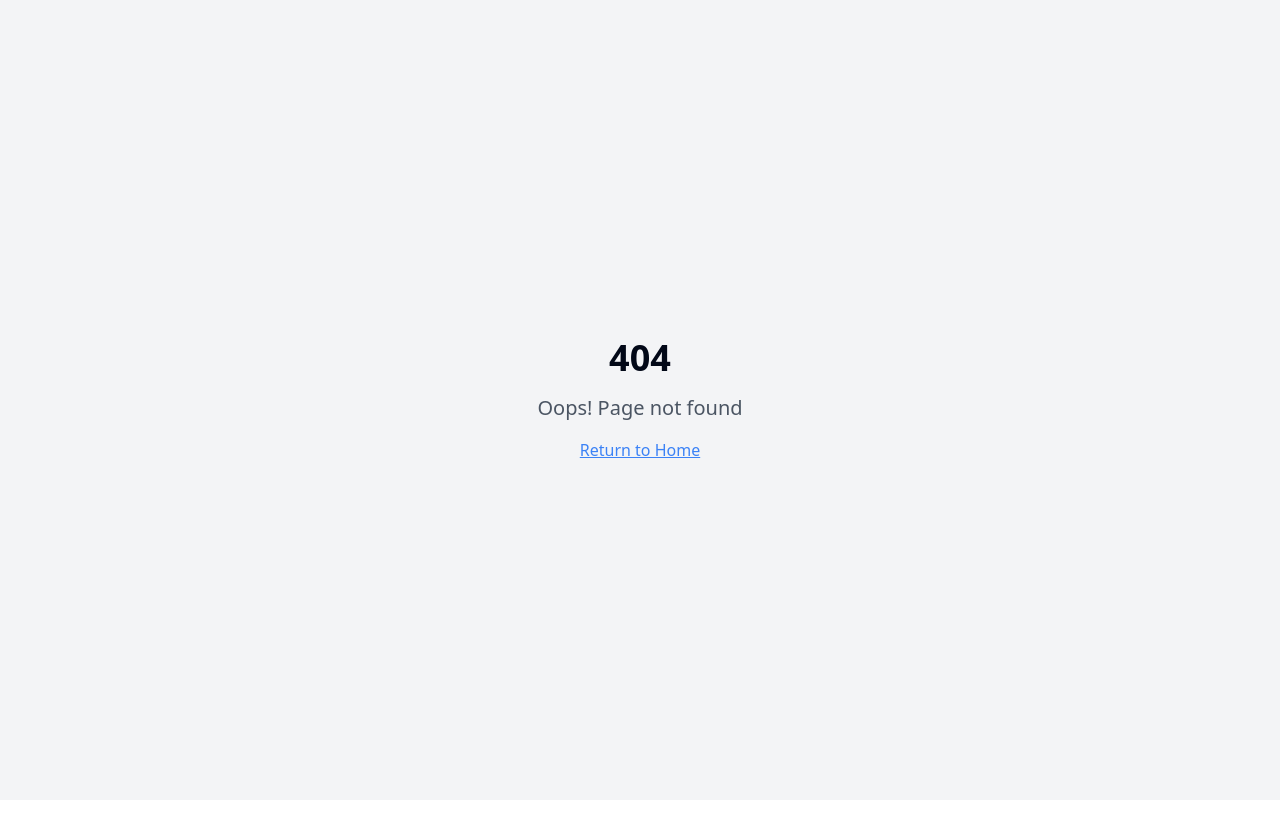
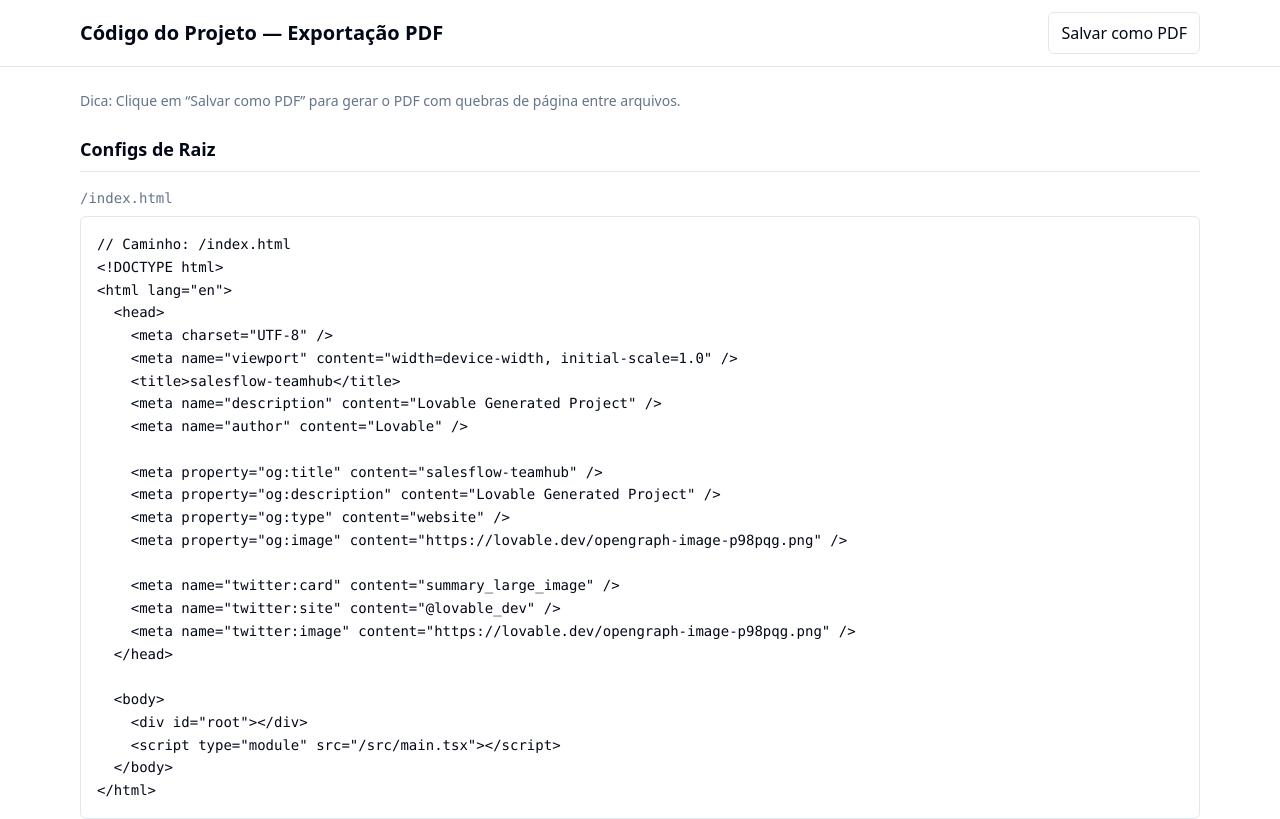
Before and after one commit to leonardofirmo809/salesflow-teamhub, a React (Vite) app: page /export in a window 1280 px wide. Before the commit this address had no page. Shown: the top 819 px of the page. Built offline with nearby package versions, Linux system fonts and the light colour scheme.

Commit message:
Provide all code files
The user has requested all code files to be sent in PDF format.

```diff
--- a/src/App.tsx
+++ b/src/App.tsx
@@ -10,6 +10,7 @@ import Tasks from "./pages/Tasks";
 import Sales from "./pages/Sales";
 import Auth from "./pages/Auth";
 import NotFound from "./pages/NotFound";
+import ExportCode from "./pages/ExportCode";
 
 const queryClient = new QueryClient();
 
@@ -46,6 +47,7 @@ const App = () => (
                 </ProtectedRoute>
               }
             />
+            <Route path="/export" element={<ExportCode />} />
             {/* ADD ALL CUSTOM ROUTES ABOVE THE CATCH-ALL "*" ROUTE */}
             <Route path="*" element={<NotFound />} />
           </Routes>
--- /dev/null
+++ b/src/pages/ExportCode.tsx
@@ -0,0 +1,121 @@
+import { useEffect, useMemo } from "react";
+
+// Exportador de código em PDF via impressão do navegador
+// Reúne automaticamente arquivos do projeto usando import.meta.glob com as: 'raw'
+const ExportCode = () => {
+  // Coleta de arquivos (texto bruto)
+  const files = useMemo(() => {
+    const modules = {
+      ...import.meta.glob('/src/**/*.{ts,tsx,css}', { as: 'raw', eager: true }),
+      ...import.meta.glob('/index.html', { as: 'raw', eager: true }),
+      ...import.meta.glob('/vite.config.ts', { as: 'raw', eager: true }),
+      ...import.meta.glob('/tailwind.config.ts', { as: 'raw', eager: true }),
+      ...import.meta.glob('/README.md', { as: 'raw', eager: true }),
+      ...import.meta.glob('/supabase/**/*.toml', { as: 'raw', eager: true }),
+      ...import.meta.glob('/public/robots.txt', { as: 'raw', eager: true }),
+    } as Record<string, string>;
+
+    const entries = Object.entries(modules)
+      .map(([path, content]) => ({ path, content }))
+      .sort((a, b) => a.path.localeCompare(b.path));
+
+    // Agrupamento por categoria amigável
+    const getGroup = (path: string) => {
+      if (path.startsWith('/src/pages/')) return 'Páginas';
+      if (path.startsWith('/src/components/ui/')) return 'UI Components';
+      if (path.startsWith('/src/components/')) return 'Components';
+      if (path.startsWith('/src/contexts/')) return 'Contexts';
+      if (path.startsWith('/src/hooks/')) return 'Hooks';
+      if (path.startsWith('/src/integrations/')) return 'Integrations';
+      if (path.startsWith('/src/')) return 'Outros (src)';
+      if (path.startsWith('/public/')) return 'Public';
+      if (path.startsWith('/supabase/')) return 'Supabase';
+      return 'Configs de Raiz';
+    };
+
+    const grouped = entries.reduce<Record<string, { path: string; content: string }[]>>((acc, file) => {
+      const group = getGroup(file.path);
+      acc[group] = acc[group] || [];
+      acc[group].push(file);
+      return acc;
+    }, {});
+
+    return grouped;
+  }, []);
+
+  // SEO básico e canônico
+  useEffect(() => {
+    document.title = 'Exportação de Código | PDF do Projeto';
+
+    const metaDesc = document.createElement('meta');
+    metaDesc.name = 'description';
+    metaDesc.content = 'Exporte todos os códigos do projeto em PDF, organizados por pastas.';
+    document.head.appendChild(metaDesc);
+
+    const linkCanonical = document.createElement('link');
+    linkCanonical.rel = 'canonical';
+    linkCanonical.href = window.location.origin + '/export';
+    document.head.appendChild(linkCanonical);
+
+    return () => {
+      document.head.removeChild(metaDesc);
+      document.head.removeChild(linkCanonical);
+    };
+  }, []);
+
+  const handlePrint = () => window.print();
+
+  return (
+    <div className="min-h-screen bg-background text-foreground">
+      {/* Barra fixa de ações (oculta na impressão) */}
+      <header className="sticky top-0 z-10 bg-background/80 backdrop-blur supports-[backdrop-filter]:bg-background/60 border-b border-border print:hidden">
+        <div className="max-w-6xl mx-auto px-4 py-3 flex items-center justify-between">
+          <h1 className="text-xl font-semibold">Código do Projeto — Exportação PDF</h1>
+          <div className="flex items-center gap-3">
+            <button onClick={handlePrint} className="inline-flex items-center px-3 py-2 rounded-md border border-border hover:bg-accent hover:text-accent-foreground transition-colors">
+              Salvar como PDF
+            </button>
+          </div>
+        </div>
+      </header>
+
+      <main className="max-w-6xl mx-auto px-4 py-6">
+        <section className="mb-6">
+          <p className="text-sm text-muted-foreground">
+            Dica: Clique em “Salvar como PDF” para gerar o PDF com quebras de página entre arquivos.
+          </p>
+        </section>
+
+        {/* Estilos de impressão e quebras de página */}
+        <style>{`
+          @media print {
+            .file-block { break-inside: avoid; page-break-inside: avoid; }
+            .file-sep { break-after: page; page-break-after: always; }
+            pre { white-space: pre-wrap; word-wrap: break-word; }
+          }
+        `}</style>
+
+        {/* Renderização por grupos */}
+        {Object.entries(files).map(([group, groupFiles]) => (
+          <section key={group} className="mb-10">
+            <h2 className="text-lg font-bold mb-4 border-b border-border pb-2">{group}</h2>
+            {groupFiles.map((f, idx) => (
+              <article key={f.path} className="file-block mb-8">
+                <h3 className="font-mono text-sm text-muted-foreground mb-2">{f.path}</h3>
+                <div className="rounded-md border border-border bg-card">
+                  <pre className="p-4 overflow-x-auto text-sm leading-relaxed">
+{`// Caminho: ${f.path}\n${f.content}`}
+                  </pre>
+                </div>
+                {/* Separador de página entre arquivos (evita no último) */}
+                {idx < groupFiles.length - 1 && <div className="file-sep h-0" />}
+              </article>
+            ))}
+          </section>
+        ))}
+      </main>
+    </div>
+  );
+};
+
+export default ExportCode;
```
